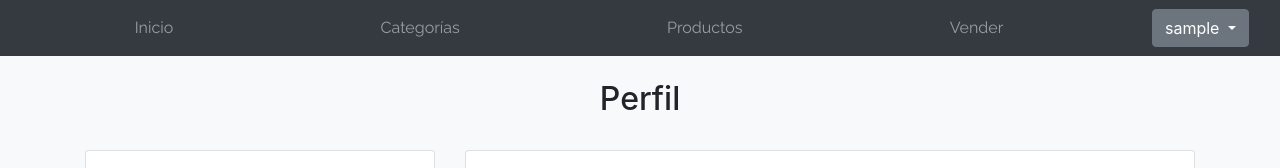
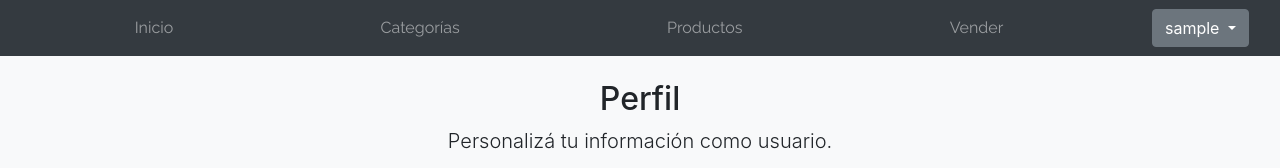
Before and after one commit to Kitorosano/JaP-Obligatorio, a plain HTML site: page my-profile.html in a window 1280 px wide. Shown: the top 168 px of the page. Drawn offline with Linux system fonts and the light colour scheme; sample sign-in values are in the browser's storage.

Commit message:
some extra fixes

```diff
--- a/my-profile.html
+++ b/my-profile.html
@@ -42,10 +42,10 @@
 	<body>
 		<nav class="navbar navbar-expand-md navbar-dark bg-dark sticky-top"></nav>
     <main class="bg-light">
-      <div class="text-center p-4">
+      <div class="text-center pt-4">
         <h2>Perfil</h2>
         <div id="alertResult"></div>
-        <!-- <p class="lead">Ingresa los datos del tu usuario para guardarlos la proxima vez que inicies sesion</p> -->
+        <p class="lead">Personalizá tu información como usuario.</p>
       </div>
       <form id="form-profile">
         <div class="container">
@@ -53,7 +53,7 @@
               <!-- AVATAR -->
               <div class="col-xl-4 col-lg-4 col-md-12 col-sm-12 col-12">
                 <div class="card h-100 bg-white" >
-                  <div class="card-body">
+                  <div class="card-body" style="height: 400px;">
                     <h6 class="mb-5 text-primary text-center">Avatar Personal</h6>
 
                     <div class="account-settings">
```
